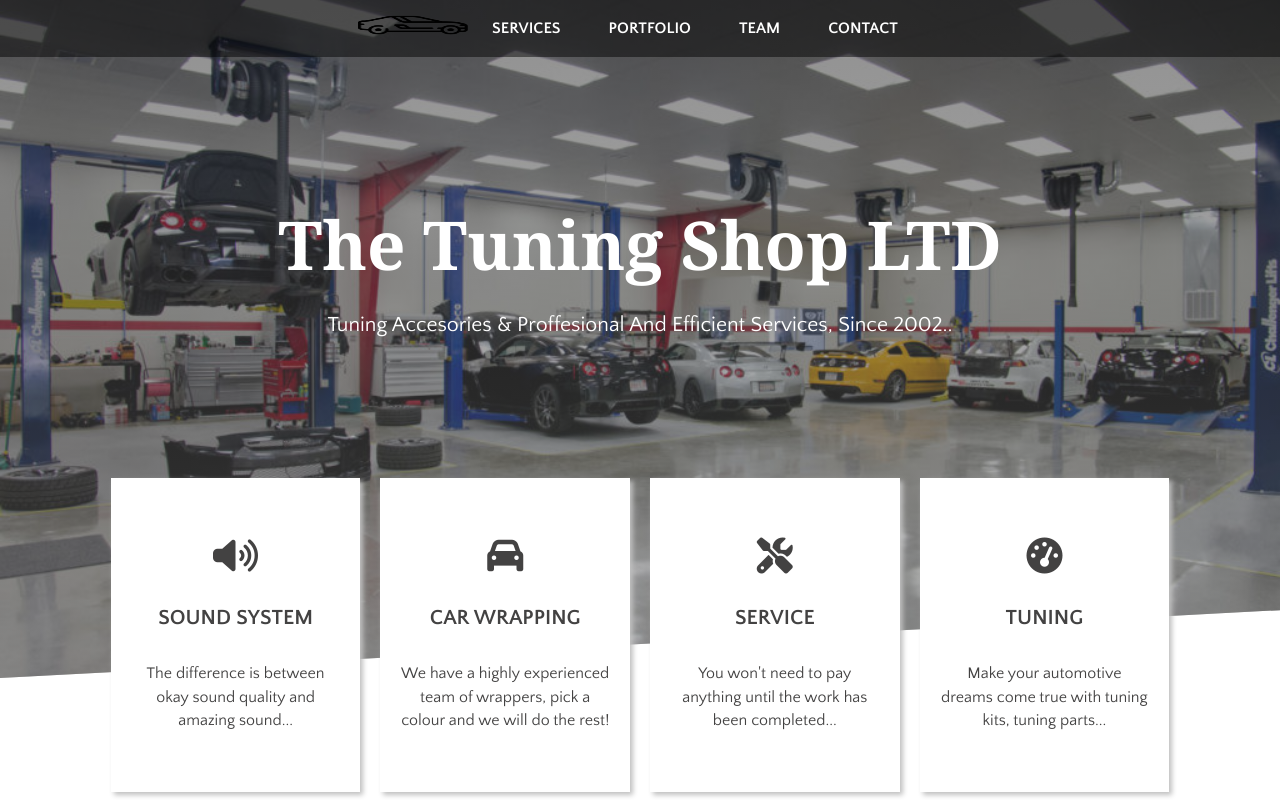
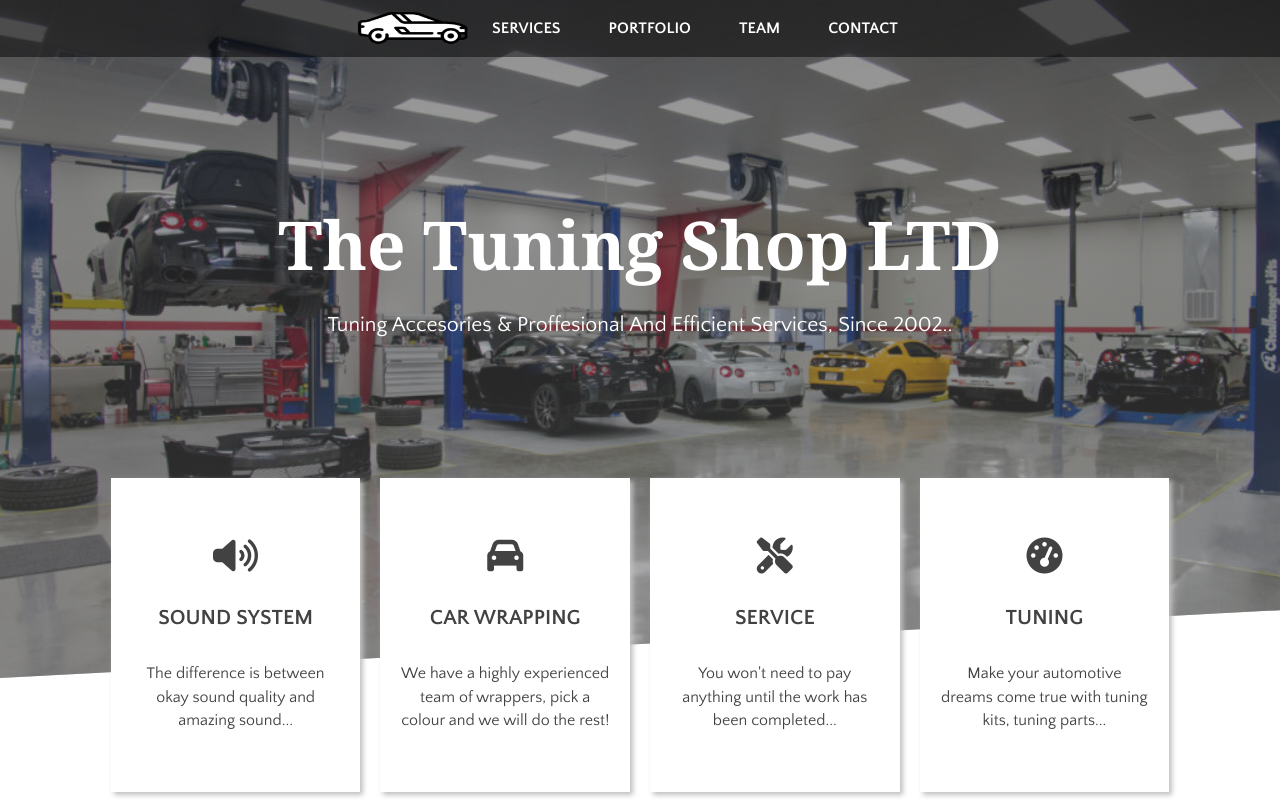
Before and after one commit to Firefly08/CompanyHomePage, a plain HTML site: page index.html in a window 1280 px wide. Shown: the top 800 px of the page. Drawn offline with Linux system fonts and the light colour scheme.

Commit message:
Update index.html

```diff
--- a/index.html
+++ b/index.html
@@ -16,7 +16,7 @@
         <nav class="main-nav">
             <div class="main-nav__container">
                 <ul>
-                    <li><img src="./img/sports-car.png" alt="Logo"></li>
+                    <li><img src="./img/logo.png" alt="Logo"></li>
                     <li><a href="#services">Services</a></li>
                     <li><a href="#gallery">Portfolio</a></li>
                     <li><a href="#team">Team</a></li>
```
